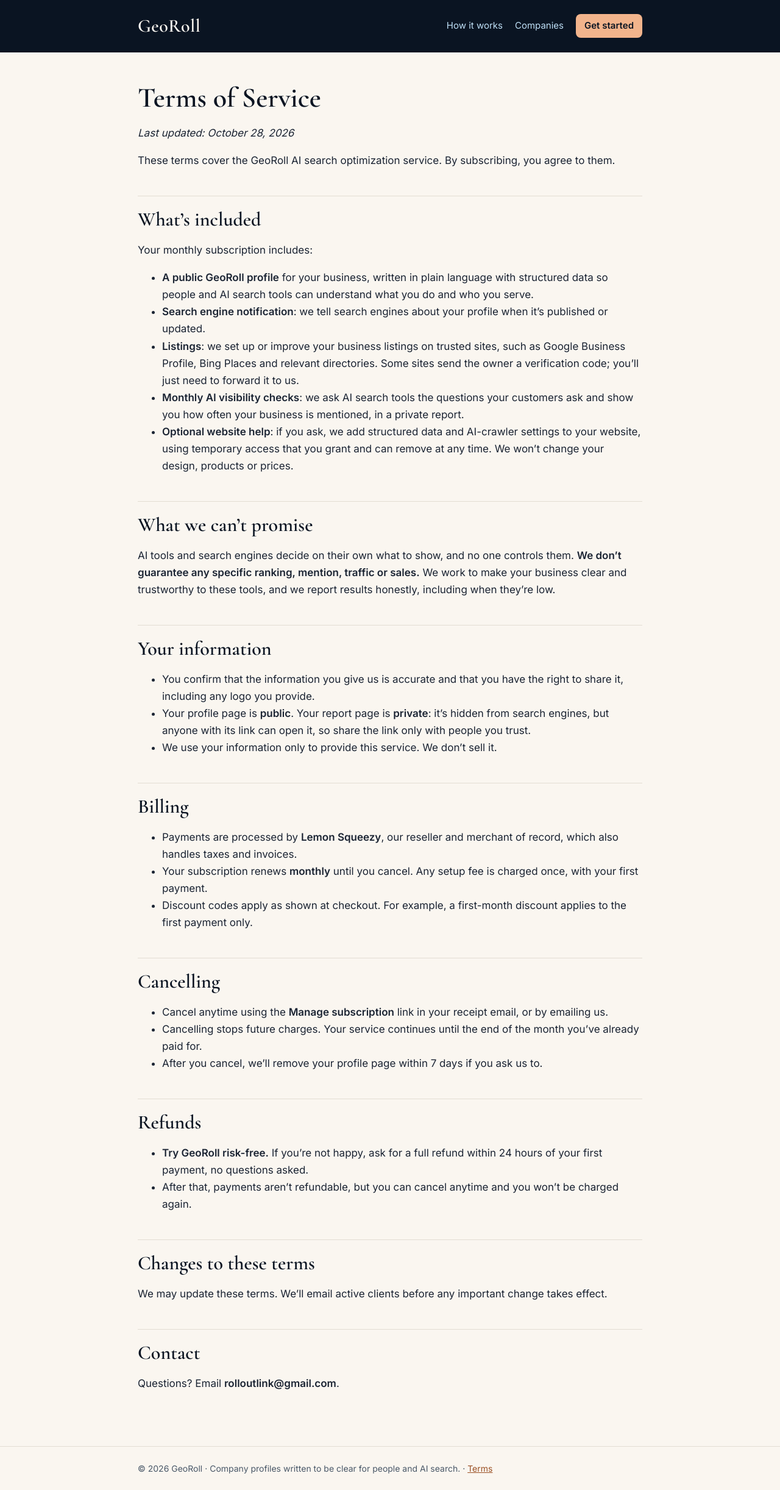
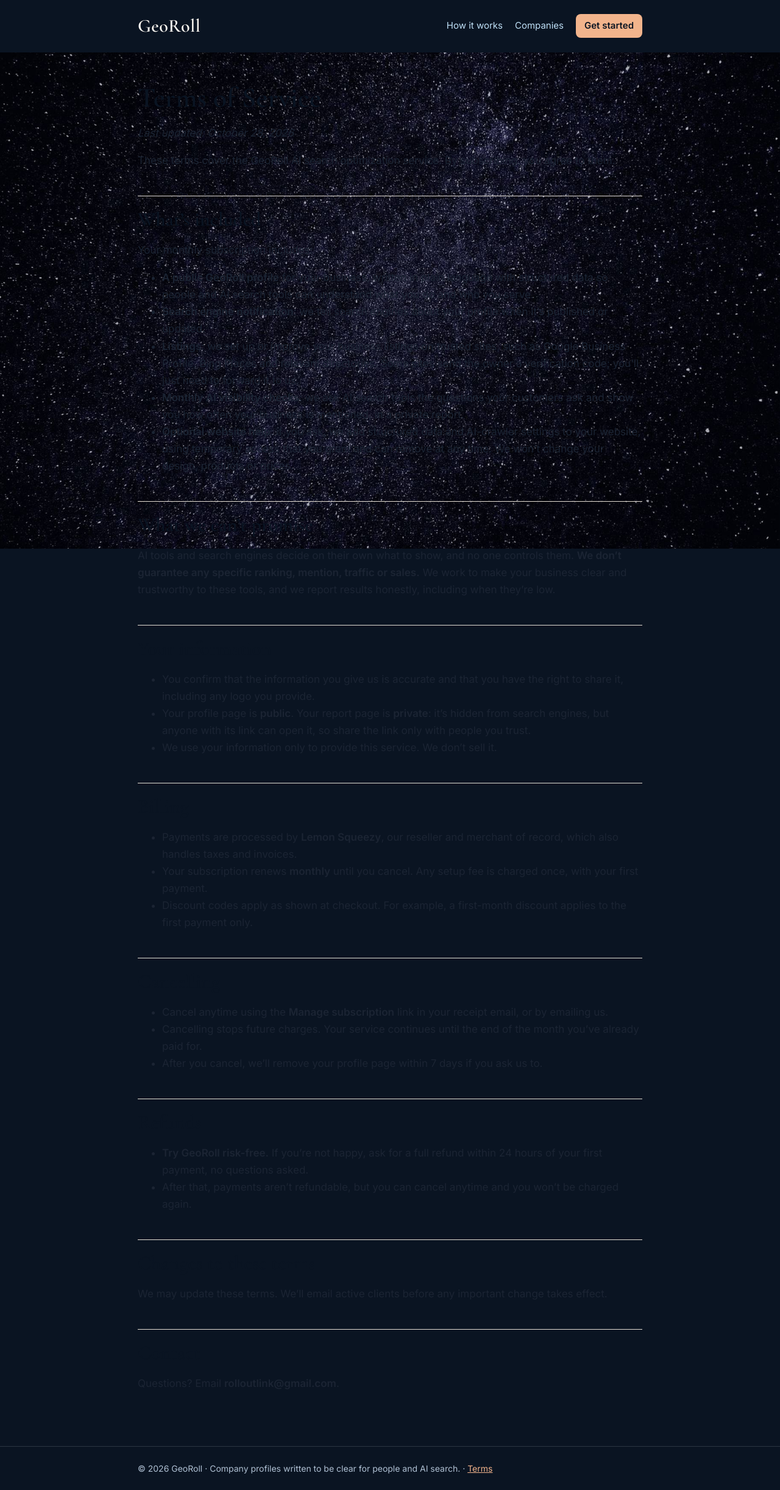
Before and after one commit to GeoRoll/geo-portal, a Jekyll site: the page built from terms.md, in a window 1280 px wide. Shown: the whole page at 61% size. Built offline with Jekyll 4.4.1, drawn with Linux system fonts in a browser that asks for light colours.

Commit message:
Site: update _layouts/default.html

```diff
--- a/_layouts/default.html
+++ b/_layouts/default.html
@@ -66,19 +66,32 @@
 .cta-band{background:var(--navy);color:var(--ivory);border-radius:20px;padding:36px 28px;text-align:center;margin-top:44px}
 .cta-band h2{color:var(--ivory);border:0;margin:0 0 8px;padding:0}
 .cta-band p{color:#D5DEE9;margin:0}
-body.home{background:var(--navy)}
-body.home::before{content:"";position:fixed;inset:0;z-index:-1;background:url("{{ '/assets/georoll-page-bg.jpg' | relative_url }}") center/cover no-repeat}
+body.stars{background:var(--navy)}
+body.stars::before{content:"";position:fixed;inset:0;z-index:-1;background:url("{{ '/assets/georoll-page-bg.jpg' | relative_url }}") center/cover no-repeat}
 body.home .hero,body.home .cta-band{box-shadow:0 0 0 1px rgba(191,224,247,.18),0 20px 60px rgba(0,0,0,.45)}
 body.home h2{color:var(--ivory);border-top-color:rgba(255,255,255,.14)}
 body.home .watch-lbl{color:var(--ivory)}
 body.home .watch video{box-shadow:0 18px 50px rgba(0,0,0,.5)}
 body.home .empty{color:#D5DEE9}
-body.home footer{color:#AFC0D3;border-top-color:rgba(255,255,255,.14)}
-body.home footer a{color:var(--peach)}
+body.stars footer{color:#AFC0D3;border-top-color:rgba(255,255,255,.14)}
+body.stars footer a{color:var(--peach)}
+.terms-head{background:var(--navy);color:var(--ivory);border-radius:20px;padding:36px 32px;margin-bottom:22px;box-shadow:0 0 0 1px rgba(191,224,247,.18),0 20px 60px rgba(0,0,0,.45)}
+.terms-head h1{color:var(--ivory);margin:0 0 8px}
+.terms-head p{color:#D5DEE9;margin:0 0 6px}
+.terms-head p em{color:#AFC0D3;font-size:15px}
+body.terms main .wrap{counter-reset:sec}
+.panel{counter-increment:sec;background:#fff;border:1px solid var(--line);border-top:4px solid var(--peach);border-radius:16px;padding:24px 28px 20px;margin:0 0 18px;box-shadow:0 12px 36px rgba(0,0,0,.35)}
+.panel h2{display:flex;align-items:center;gap:12px;margin:0 0 12px;padding:0 0 12px;border-top:0;border-bottom:1px solid var(--line);font-size:28px}
+.panel h2::before{content:counter(sec);flex:none;width:32px;height:32px;border-radius:50%;background:var(--navy);color:var(--ivory);font:600 15px/32px Inter,system-ui,sans-serif;text-align:center}
+.panel p,.panel ul{margin:0 0 12px}
+.panel ul{padding-left:20px}
+.panel li{margin-bottom:8px}
+.panel li::marker{color:var(--peach)}
+@media (max-width:600px){.panel{padding:20px 18px 14px}.panel h2{font-size:24px}.terms-head{padding:28px 20px}}
 @media (max-width:600px){h1{font-size:36px}.hero{padding:32px 20px}.hero.landing h1{font-size:32px}.grid{grid-template-columns:1fr}.top nav a:not(.cta){display:none}}
 </style>
 </head>
-<body{% if page.url == "/" %} class="home"{% endif %}>
+<body{% if page.url == "/" %} class="home stars"{% elsif page.url == "/terms/" %} class="terms stars"{% endif %}>
 <header class="top"><div class="wrap">
 <a class="brand" href="{{ '/' | relative_url }}">GeoRoll</a>
 <nav><a href="{{ '/' | relative_url }}#how-it-works">How it works</a><a href="{{ '/' | relative_url }}#companies">Companies</a>{% if site.checkout_url %}<a class="cta" href="{{ site.checkout_url }}">Get started</a>{% endif %}</nav>
```
